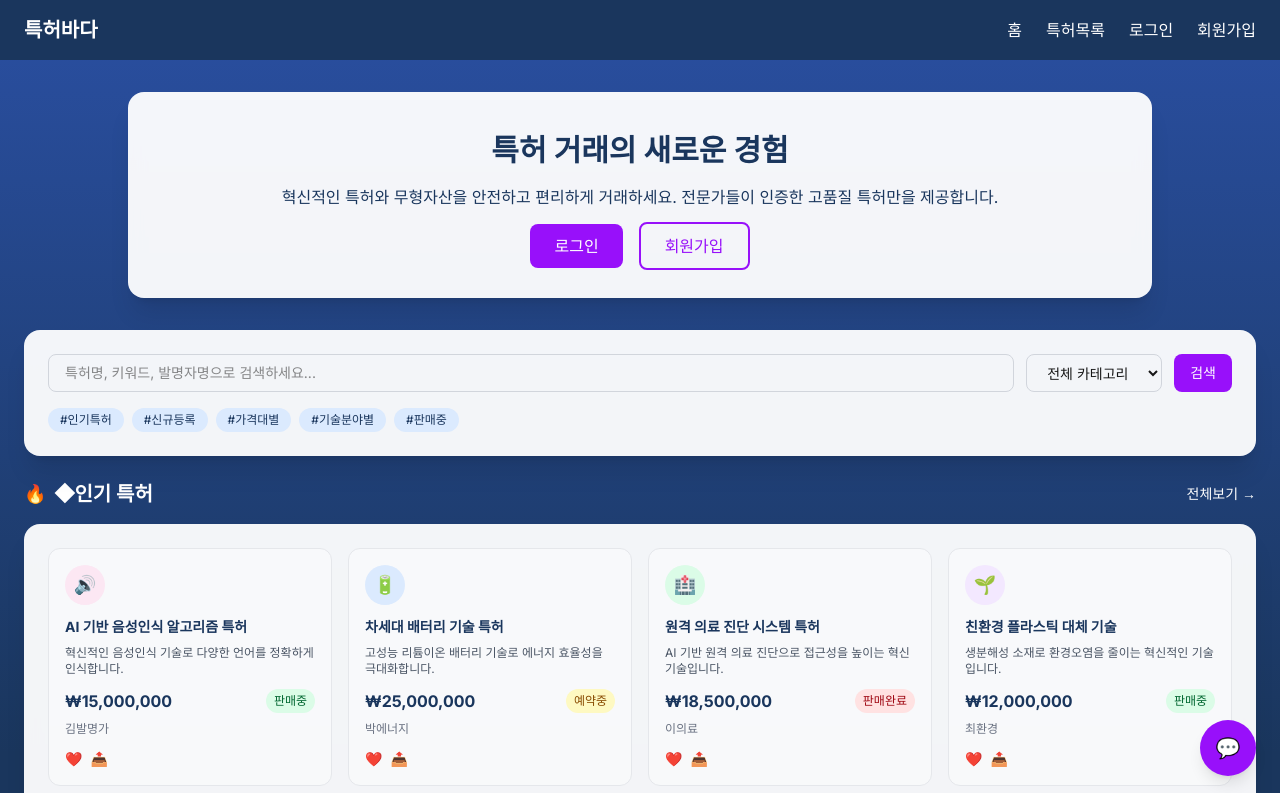
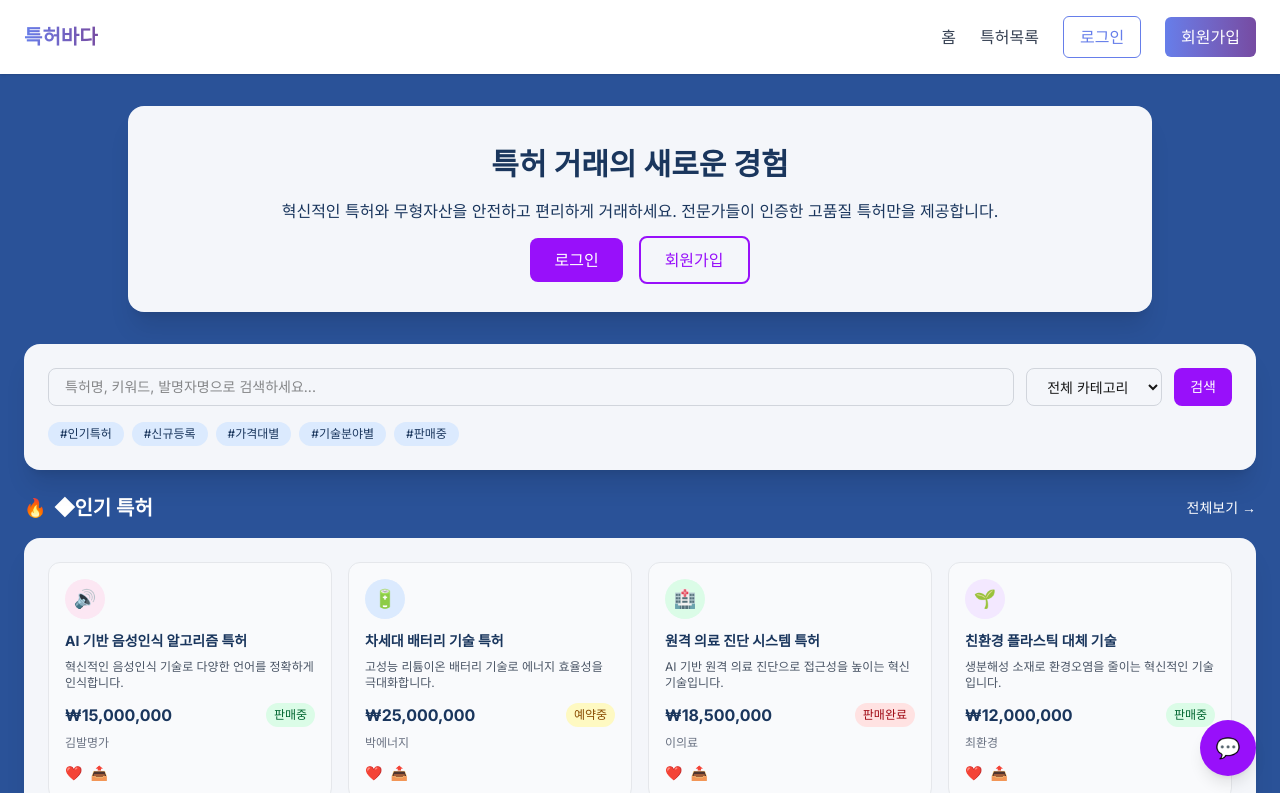
Before and after one commit to Devcourse-BE6-8-2-Team10/Frontend, a Next.js app: page / in a window 1280 px wide. Shown: the top 793 px of the page. Built offline with nearby package versions, Linux system fonts and the light colour scheme.

Commit message:
[feat]: 메인페이지 디자인 수정

```diff
--- a/src/app/layout.tsx
+++ b/src/app/layout.tsx
@@ -21,7 +21,7 @@ export default function RootLayout({
     <html lang="ko">
       <body className={inter.className}>
         <AuthProvider>
-          <div className="min-h-screen bg-gradient-to-b from-[#2a4fa2] via-[#1a365d] to-[#1a365d] flex flex-col">
+          <div className="min-h-screen bg-[#2A5298] flex flex-col">
             {/* Header */}
             <Header />
 
--- a/src/components/Footer.tsx
+++ b/src/components/Footer.tsx
@@ -1,6 +1,6 @@
 export default function Footer() {
   return (
-    <footer className="bg-[#1a365d] px-6 py-8 mt-10">
+    <footer className="bg-[#2D3748] px-6 py-8 mt-10">
       <div className="max-w-7xl mx-auto">
         <div className="grid grid-cols-1 md:grid-cols-4 gap-8">
           <div>
--- a/src/components/Header.tsx
+++ b/src/components/Header.tsx
@@ -11,39 +11,31 @@ const Header = () => {
   const handleLogout = async () => {
     try {
       await logout();
-
-      // 로그아웃 후 홈페이지로 리다이렉트
       router.push('/');
     } catch (error) {
-      // 로그아웃 실패 시 에러 메시지 출력
       console.error('로그아웃 실패:', error);
-
-      // 에러가 발생해도 홈페이지로 리다이렉트
       router.push('/');
     }
   };
 
-  // 로딩 중일 때는 스켈레톤 UI 표시
   if (loading) {
     return (
-      <header className="bg-[#1a365d] px-6 py-4">
+      <header className="bg-white px-6 py-4">
         <div className="max-w-7xl mx-auto flex justify-between items-center">
-          <div className="text-white text-xl font-bold">
+          <div className="bg-gradient-to-r from-[#667EEA] to-[#764BA2] text-transparent bg-clip-text text-xl font-bold">
             <Link href="/">특허바다</Link>
           </div>
 
-          <nav className="flex gap-6 text-white">
-            <Link href="/" className="hover:text-gray-300 transition-colors">
+          <nav className="flex items-center gap-6 text-gray-700">
+            <Link href="/" className="hover:text-indigo-500 transition-colors">
               홈
             </Link>
-            <Link href="/patents" className="hover:text-gray-300 transition-colors">
+            <Link href="/patents" className="hover:text-indigo-500 transition-colors">
               특허목록
             </Link>
-
-            {/* 로딩 중에는 스켈레톤 메뉴 표시 */}
-            <div className="flex gap-6">
-              <div className="w-16 h-6 bg-gray-400 animate-pulse rounded"></div>
-              <div className="w-20 h-6 bg-gray-400 animate-pulse rounded"></div>
+            <div className="flex items-center gap-6">
+              <div className="w-16 h-6 bg-gray-300 animate-pulse rounded"></div>
+              <div className="w-20 h-6 bg-gray-300 animate-pulse rounded"></div>
             </div>
           </nav>
         </div>
@@ -52,46 +44,50 @@ const Header = () => {
   }
 
   return (
-    <header className="bg-[#1a365d] px-6 py-4">
+    <header className="bg-white px-6 py-4 shadow-sm">
       <div className="max-w-7xl mx-auto flex justify-between items-center">
-        <div className="text-white text-xl font-bold">
+        <div className="bg-gradient-to-r from-[#667EEA] to-[#764BA2] text-transparent bg-clip-text text-xl font-bold">
           <Link href="/">특허바다</Link>
         </div>
 
-        <nav className="flex gap-6 text-white">
-          <Link href="/" className="hover:text-gray-300 transition-colors">
+        <nav className="flex items-center gap-6 text-gray-700">
+          <Link href="/" className="hover:text-indigo-500 transition-colors">
             홈
           </Link>
-          <Link href="/patents" className="hover:text-gray-300 transition-colors">
+          <Link href="/patents" className="hover:text-indigo-500 transition-colors">
             특허목록
           </Link>
 
           {isAuthenticated ? (
-            // 로그인 후 메뉴
             <>
-              <Link href="/patents/register" className="hover:text-gray-300 transition-colors">
+              <Link href="/patents/register" className="hover:text-indigo-500 transition-colors">
                 특허등록
               </Link>
-              <Link href="/chat" className="hover:text-gray-300 transition-colors">
+              <Link href="/chat" className="hover:text-indigo-500 transition-colors">
                 채팅
               </Link>
-              <Link href="/mypage" className="hover:text-gray-300 transition-colors">
+              <Link href="/mypage" className="hover:text-indigo-500 transition-colors">
                 마이페이지
               </Link>
               <button
                 onClick={handleLogout}
-                className="hover:text-gray-300 transition-colors cursor-pointer"
+                className="hover:text-indigo-500 transition-colors cursor-pointer"
               >
                 로그아웃
               </button>
             </>
           ) : (
-            // 로그인 전 메뉴
             <>
-              <Link href="/login" className="hover:text-gray-300 transition-colors">
+              <Link
+                href="/login"
+                className="border border-[#667EEA] text-[#667EEA] hover:bg-[#667EEA] hover:text-white px-4 py-2 rounded-md transition-colors"
+              >
                 로그인
               </Link>
-              <Link href="/register" className="hover:text-gray-300 transition-colors">
+              <Link
+                href="/register"
+                className="bg-gradient-to-r from-[#667EEA] to-[#764BA2] text-white px-4 py-2 rounded-md transition-colors hover:opacity-90"
+              >
                 회원가입
               </Link>
             </>
```
Also changed, not shown: src/app/page.tsx (line endings or trailing spaces).
